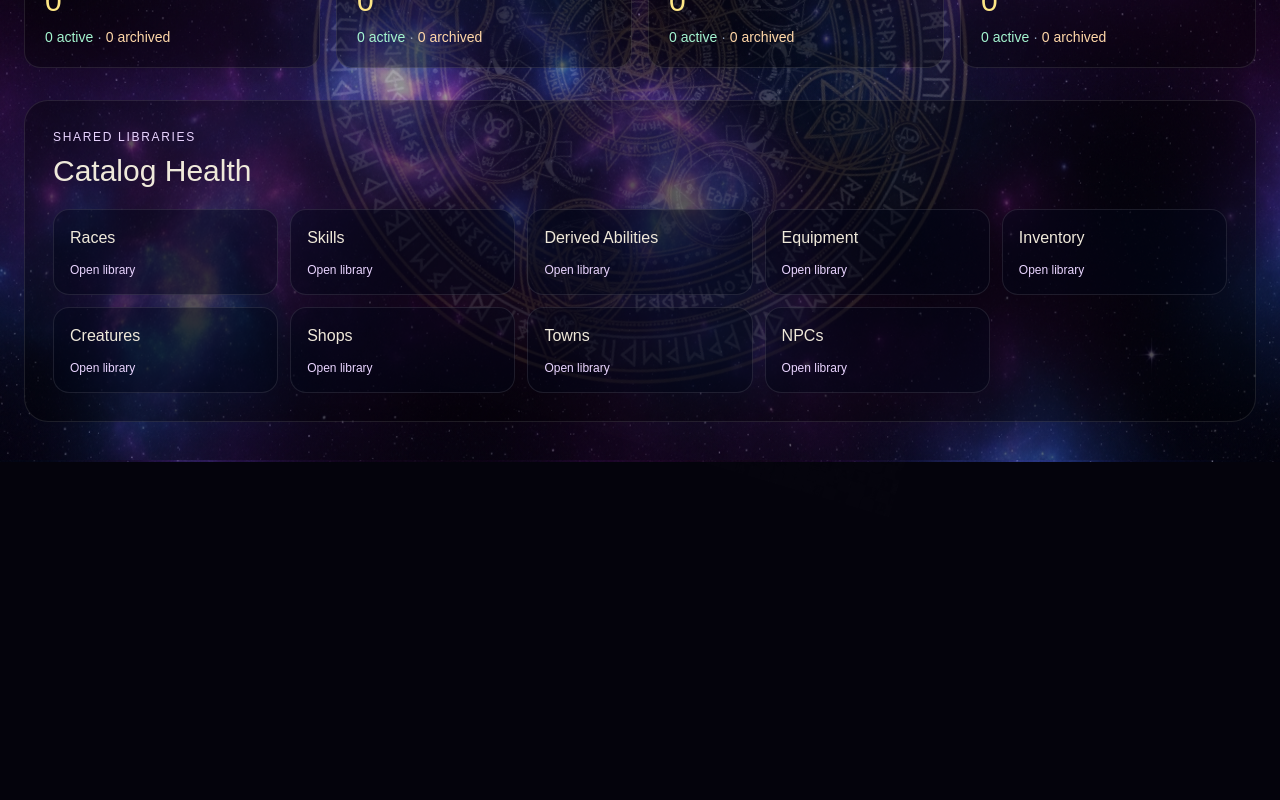
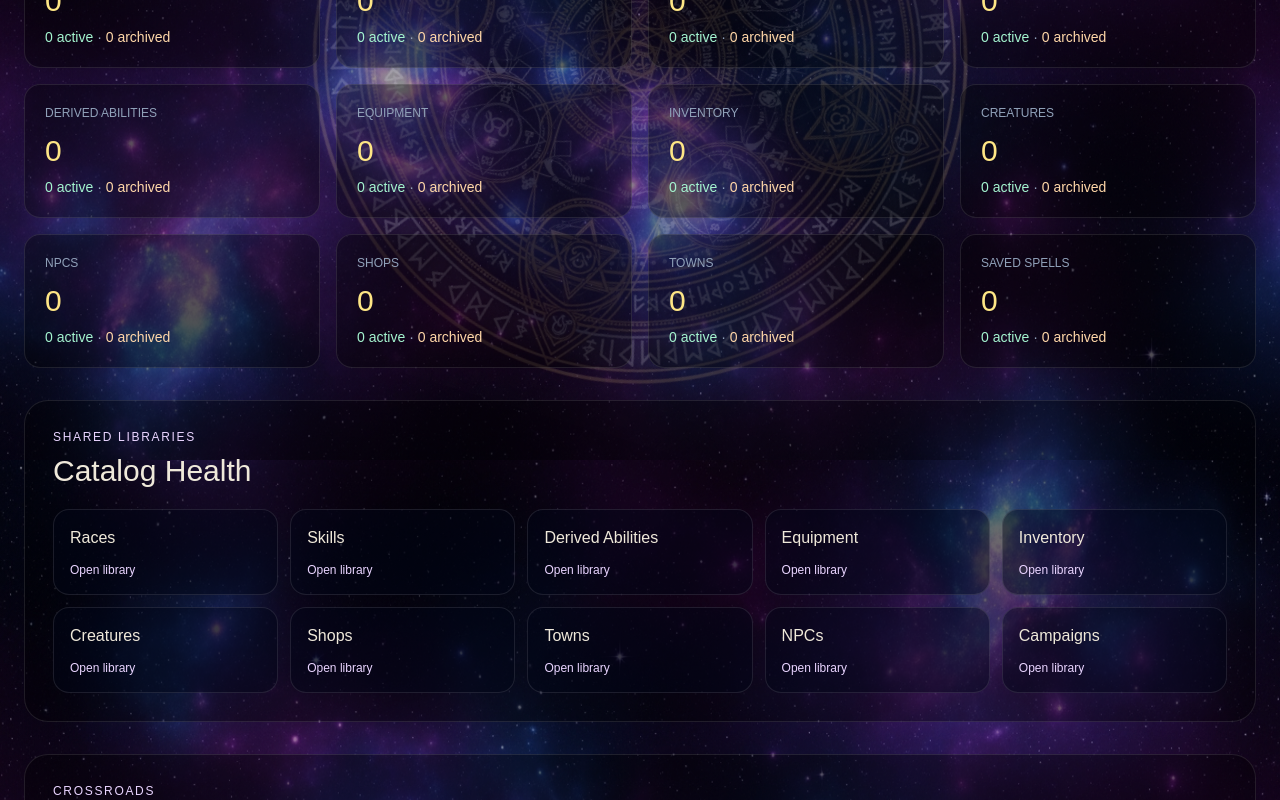
Before and after one commit to Revty79/serriantiderealweb, a Next.js app: page /admin/content in a window 1280 px wide. Shown: the part 340-1140 px from the top of the page. Before the commit the page ends 802 px from the top, so only its background shows below. Built offline with nearby package versions, Linux system fonts and the light colour scheme.

Commit message:
Count all local prototype content

```diff
--- a/src/app/admin/content/page.tsx
+++ b/src/app/admin/content/page.tsx
@@ -3,13 +3,33 @@ import Link from "next/link";
 import { useMemo } from "react";
 import { readCampaigns,readCharacters,readRaces } from "@/lib/local-character-store";
 import { readSpells } from "@/lib/local-spell-store";
+import { readSkills } from "@/lib/local-skill-store";
+import { readDerivedAbilities } from "@/lib/local-derived-store";
+import { readItems } from "@/lib/local-item-store";
+import { readCreatures } from "@/lib/local-creature-store";
+import { readNpcs } from "@/lib/local-npc-store";
+import { readChat } from "@/lib/local-chat-store";
+
+function readArray(key:string):Array<{archivedAt?:string|null}>{
+ if(typeof window==="undefined")return[];
+ try{const p=JSON.parse(localStorage.getItem(key)??"[]");return Array.isArray(p)?p:[]}catch{return[]}
+}
 export default function ContentOverview(){
- const campaigns=useMemo(()=>readCampaigns(),[]),characters=useMemo(()=>readCharacters(),[]),races=useMemo(()=>readRaces(),[]),spells=useMemo(()=>readSpells(),[]);
+ const data=useMemo(()=>({
+  campaigns:readCampaigns(),characters:readCharacters(),races:readRaces(),skills:readSkills(),derived:readDerivedAbilities(),
+  equipment:readItems("equipment"),inventory:readItems("inventory"),creatures:readCreatures(),npcs:readNpcs(),spells:readSpells(),
+  shops:readArray("serrian-tide:prototype:shops:v1"),towns:readArray("serrian-tide:prototype:towns:v1"),chat:readChat()
+ }),[]);
  const counts=(rows:Array<{archivedAt?:string|null}>)=>({total:rows.length,active:rows.filter(r=>!r.archivedAt).length,archived:rows.filter(r=>r.archivedAt).length});
- const cards=[["Campaigns",counts(campaigns)],["Player Characters",counts(characters)],["Races",counts(races)],["Saved Spells",{total:spells.length,active:spells.length,archived:0}]];
+ const cards=[
+  ["Campaigns",counts(data.campaigns)],["Player Characters",counts(data.characters)],["Races",counts(data.races)],["Skills",counts(data.skills)],
+  ["Derived Abilities",counts(data.derived)],["Equipment",counts(data.equipment)],["Inventory",counts(data.inventory)],["Creatures",counts(data.creatures)],
+  ["NPCs",counts(data.npcs)],["Shops",counts(data.shops)],["Towns",counts(data.towns)],["Saved Spells",{total:data.spells.length,active:data.spells.length,archived:0}],
+ ];
  return <main className="relative z-10 min-h-screen px-6 py-10"><div className="mx-auto max-w-7xl">
   <header className="rounded-3xl border border-white/10 bg-black/35 p-7"><p className="text-xs uppercase tracking-[.14em] text-purple-200">Administration / Site-wide Content</p><h1 className="mt-3 text-4xl text-slate-100">Content Overview</h1><p className="mt-3 text-slate-400">Counts the disposable local prototype data currently being authored in this browser.</p><nav className="mt-4 flex gap-4"><Link href="/admin" className="text-amber-200">Admin Dashboard</Link><Link href="/heavens" className="text-slate-300">The Heavens</Link></nav></header>
-  <section className="mt-8 grid gap-4 sm:grid-cols-2 xl:grid-cols-4">{cards.map(([label,value])=>{const c=value as {total:number;active:number;archived:number};return <article key={String(label)} className="rounded-2xl border border-white/10 bg-black/35 p-5"><p className="text-xs uppercase text-slate-400">{label}</p><p className="mt-3 text-3xl text-amber-200">{c.total}</p><p className="mt-2 text-sm text-slate-400"><span className="text-emerald-200">{c.active} active</span> · <span className="text-orange-200">{c.archived} archived</span></p></article>})}</section>
-  <section className="mt-8 rounded-3xl border border-white/10 bg-black/35 p-7"><p className="text-xs uppercase tracking-[.14em] text-purple-200">Shared Libraries</p><h2 className="mt-2 text-3xl">Catalog Health</h2><div className="mt-5 grid gap-3 sm:grid-cols-2 xl:grid-cols-5">{[["Races","/heavens/races"],["Skills","/heavens/skills"],["Derived Abilities","/heavens/derived-abilities"],["Equipment","/heavens/equipment"],["Inventory","/heavens/inventory"],["Creatures","/heavens/creatures"],["Shops","/heavens/shops"],["Towns","/heavens/towns"],["NPCs","/heavens/npcs"]].map(([label,href])=><Link key={label} href={href} className="rounded-2xl border border-white/10 bg-slate-950/45 p-4 hover:border-amber-300/40"><p>{label}</p><p className="mt-3 text-xs text-purple-200">Open library</p></Link>)}</div></section>
+  <section className="mt-8 grid gap-4 sm:grid-cols-2 lg:grid-cols-3 xl:grid-cols-4">{cards.map(([label,value])=>{const count=value as {total:number;active:number;archived:number};return <article key={String(label)} className="rounded-2xl border border-white/10 bg-black/35 p-5"><p className="text-xs uppercase text-slate-400">{label}</p><p className="mt-3 text-3xl text-amber-200">{count.total}</p><p className="mt-2 text-sm text-slate-400"><span className="text-emerald-200">{count.active} active</span> · <span className="text-orange-200">{count.archived} archived</span></p></article>})}</section>
+  <section className="mt-8 rounded-3xl border border-white/10 bg-black/35 p-7"><p className="text-xs uppercase tracking-[.14em] text-purple-200">Shared Libraries</p><h2 className="mt-2 text-3xl">Catalog Health</h2><div className="mt-5 grid gap-3 sm:grid-cols-2 xl:grid-cols-5">{[["Races","/heavens/races"],["Skills","/heavens/skills"],["Derived Abilities","/heavens/derived-abilities"],["Equipment","/heavens/equipment"],["Inventory","/heavens/inventory"],["Creatures","/heavens/creatures"],["Shops","/heavens/shops"],["Towns","/heavens/towns"],["NPCs","/heavens/npcs"],["Campaigns","/heavens/campaigns"]].map(([label,href])=><Link key={label} href={href} className="rounded-2xl border border-white/10 bg-slate-950/45 p-4 hover:border-amber-300/40"><p>{label}</p><p className="mt-3 text-xs text-purple-200">Open library</p></Link>)}</div></section>
+  <section className="mt-8 rounded-3xl border border-white/10 bg-black/35 p-7"><p className="text-xs uppercase tracking-[.14em] text-purple-200">Crossroads</p><h2 className="mt-2 text-3xl">Local Communication</h2><p className="mt-4 text-slate-300">{data.chat.messages.length} messages · {data.chat.directConversations.length} direct conversations</p><Link href="/chat" className="mt-4 inline-flex text-amber-200">Open The Crossroads →</Link></section>
  </div></main>;
 }
```
